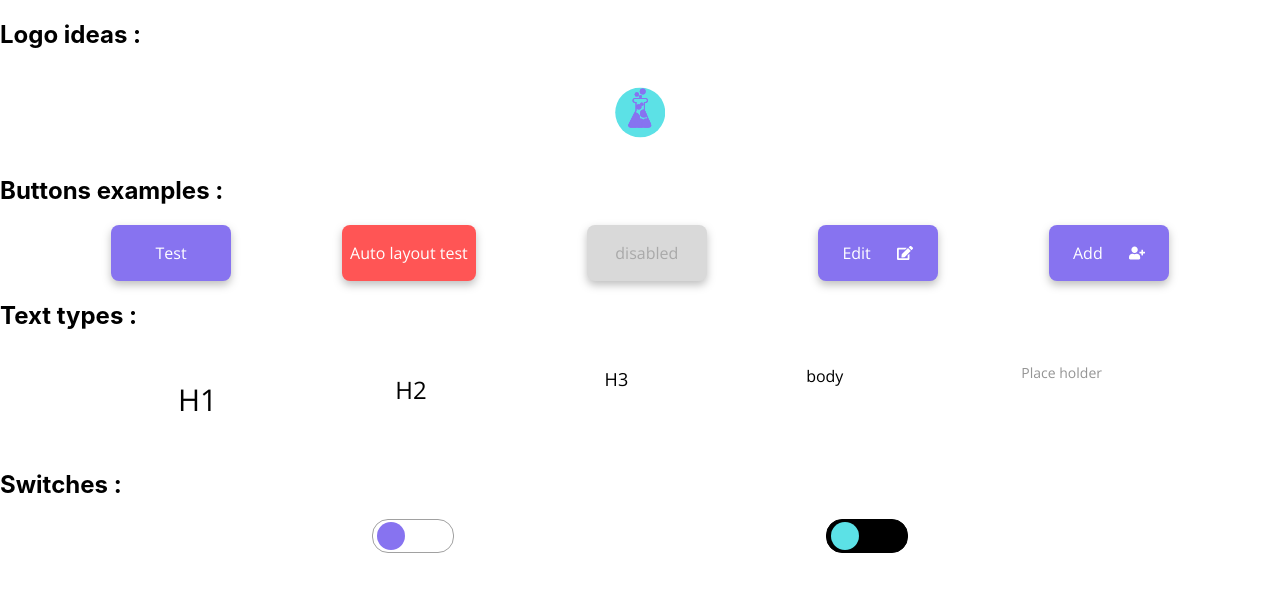
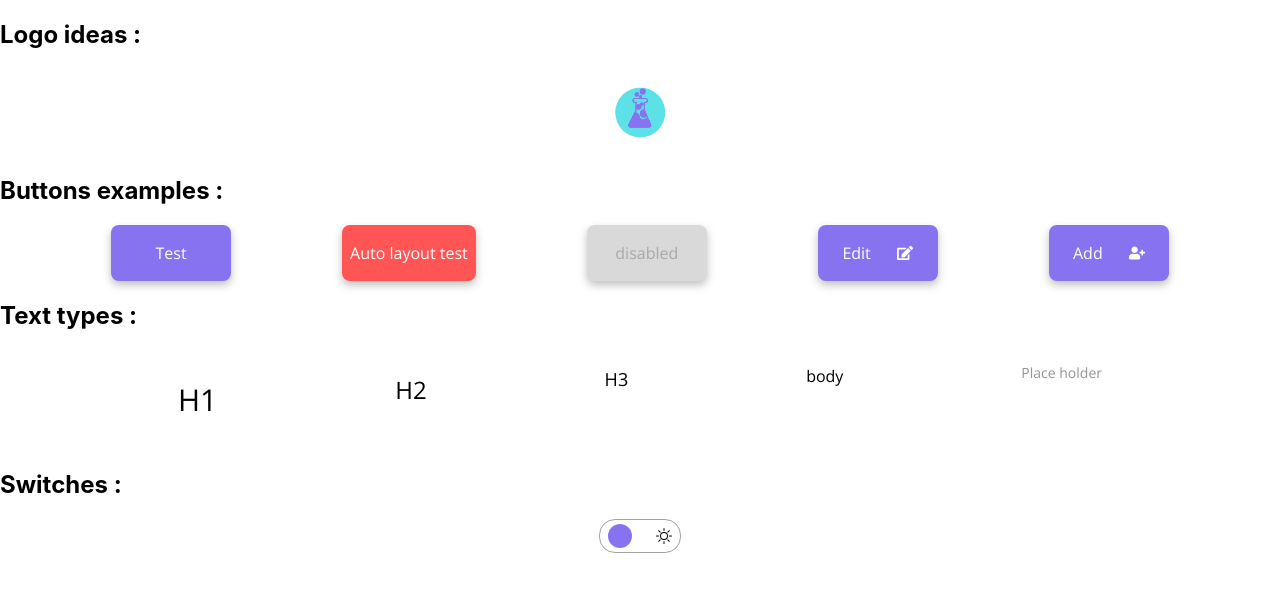
Before and after one commit to fechad/social-media-app, a React (Create React App) app in the folder client/: page /components in a window 1280 px wide. Shown: the top 592 px of the page. Built offline with nearby package versions, Linux system fonts and the light colour scheme.

Commit message:
switch at 80% done: stansition is done but animation needs more work and no ftc as prop

```diff
--- a/client/src/components/Switch.tsx
+++ b/client/src/components/Switch.tsx
@@ -1,49 +1,19 @@
-import React, { ReactElement, useState } from 'react'
+import React, {  useState } from 'react'
 import '../styles/Switch.css'
-import { IconBaseProps } from 'react-icons'
-import { useEffect } from 'react'
+import { BsSun } from "react-icons/bs"
+import { FaRegMoon } from 'react-icons/fa'
 
-interface buttonProps {
-    lightmode?: boolean,
-    icon?:  ReactElement<IconBaseProps>,
-    isActive: boolean
-}
 
-const Switch = ({icon, lightmode, isActive} : buttonProps) => {
-  const [state, activate] = useState([
-    {
-      lightmode: true,
-      icon: undefined,
-      isActive: false
-    }]
-  )
-  const trigger = () => {
-    activate([
-      {
-        lightmode: true,
-        icon: undefined,
-        isActive: true
-      }]);
-  }
-  useEffect(() => {}, [{
-    lightmode: true,
-    icon: undefined,
-    isActive: false
-  }]);
+const Switch = () => {
+  const [darkMode, setSwitch] = useState(false);
+
   return (
-    <div style={ lightmode ? {backgroundColor: '#ffffff', border: '1px solid #A1A1A1'} : {backgroundColor:
-        '#000000', border: '1px solid #000000'}} className='switch'>
-        <div style={ lightmode ? {backgroundColor: '#8773F0'} : {backgroundColor:
-        '#5CE1E6'}} className = {isActive ? "open-thumb" : "close-thumb"} onClick = {trigger}> </div>
-        {icon ? icon : ''}
-    </div>
+      <div className={`Switch ${darkMode ? 'DarkMode' : 'LightMode'}`} onClick={() => setSwitch(!darkMode)}>
+        {darkMode ? <FaRegMoon className='Moon'/>: ''}
+        <div id='thumb' className={`${darkMode? 'opened-thumb' : 'closed-thumb'}`} />
+        {darkMode ? '': <BsSun className='Sun'/>}
+      </div>
   )
 }
 
-Switch.defaultProps = {
-    lightmode: true,
-    icon: undefined,
-    isActive: false
-}
-
 export default Switch
--- a/client/src/pages/Library.tsx
+++ b/client/src/pages/Library.tsx
@@ -1,7 +1,6 @@
 import React from 'react'
 import Button from '../components/Button';
-import { FaEdit, FaUserPlus, FaSun } from "react-icons/fa";
-import { BsSun } from "react-icons/bs"
+import { FaEdit, FaUserPlus } from "react-icons/fa";
 import '../styles/Library.css'
 import Text from '../components/Text';
 import Switch from '../components/Switch';
@@ -40,8 +39,7 @@ const Library = () => {
       <div>
         <h1> Switches :</h1>
         <section>
-          <Switch lightmode = {true}></Switch>
-          <Switch lightmode = {false}></Switch>
+          <Switch />
         </section>
       </div>
     </section>
--- a/client/src/styles/Switch.css
+++ b/client/src/styles/Switch.css
@@ -1,21 +1,76 @@
-.switch {
+.Switch {
     display: flex;
+    align-items: center;
+    justify-content: space-between;
     width: 80px;
     height: 32px;
     border-radius: 16px;
+    border: 1px solid #A1A1A1;
+}
+
+.Switch:hover{
+    cursor: pointer;
+}
+
+.LightMode{
+    transition: all 0.5s ease-in;
+    background-color: #FFFFFF;
+}
+
+.DarkMode{
+    display: flex;
+    transition: all 0.5s ease-in;
+    background-color: #202020;
+    border: 1px solid #FFFFFF;
+}
+
+.closed-thumb,
+.opened-thumb{
+    width: 24px;
+    height: 24px;
+    border-radius: 100px;
+}
+
+.closed-thumb {
+    animation: thumb-close .5s;
+    animation-direction: normal;
+    background-color: #8773F0;
+    margin-left: 8px;
+}
+
+.opened-thumb {
+    animation: thumb-open .5s;
+    animation-direction: normal;
+    background-color: #5CE1E6;
+    margin-right: 8px;
+}
+
+.Sun{
+    animation: icon .2s;
+    animation-direction: normal;
+    margin-right: 8px;
+}
+
+.Moon{
+    animation: icon .2s;
+    animation-direction: normal;
+    margin-left: 8px;
+    color: white;
+}
+
+
+@keyframes thumb-open {
+    0% {left:0px; margin-right: 24px}
+    100% {left:0px; margin-left: 24px; margin-right: 8px;}
+}
+
+@keyframes thumb-close {
+    0% {left:0px; margin-left: 24px; margin-right: 8px;}
+    100% {left:0px; margin-right: 24px}
 
 }
 
-.close-thumb {
-    margin: 2px 2px 2px 4px;
-    width: 28px;
-    height: 28px;
-    border-radius: 70px;
+@keyframes icon {
+    0% {left: 0px; z-index: -22;}
+    100% {left: 0px; z-index: 1;}
 }
-
-.open-thumb {
-    margin: 2px 2px 2px 40px;
-    width: 28px;
-    height: 28px;
-    border-radius: 70px;
-}
```
Also changed, not shown: 1 other file (tests, documents, lock files or other folders).
